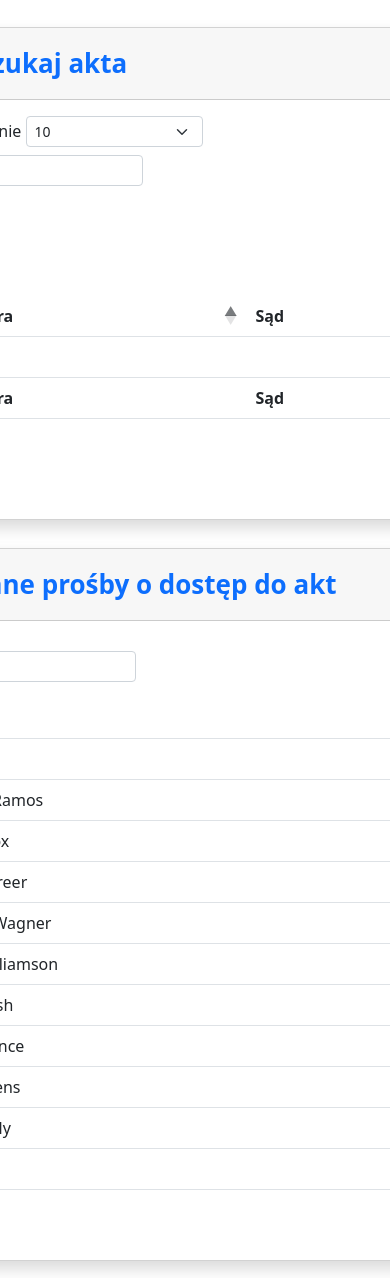
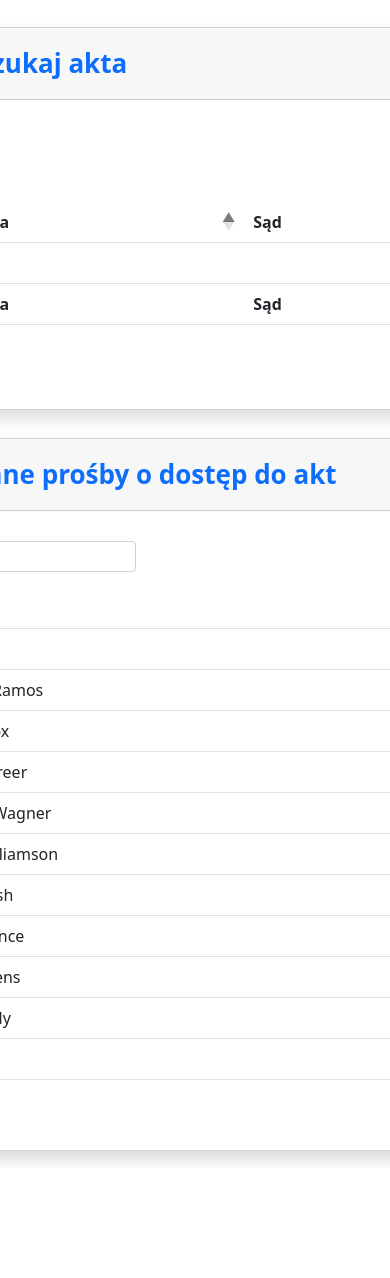
Before and after one commit to adpaczek/inz-bds-system, a Django app: page /start_u/ in a window 390 px wide; the page is wider, and only the part inside the window is pictured. Shown: the part 56-1334 px from the top of that part. After the commit the page ends 1218 px from the top of that part, so only its background shows below. Run offline with Django 4.2, Linux system fonts and the light colour scheme; the visitor is signed in with stand-in values (Sample User, id 1); parts of the project's set-up code (start-up, migrations or seed data) failed here and were passed over; some libraries are stand-ins or nearby versions.

Commit message:
Update start_u.html

```diff
--- a/users/templates/users/start_u.html
+++ b/users/templates/users/start_u.html
@@ -108,20 +108,7 @@
                                     <div class="card-header py-3">
                                         <p class="text-primary m-0 fw-bold" style="font-size: 26px;">Przeszukaj akta</p>
                                     </div>
-                                    <div class="card-body">
-                                        <div class="row">
-                                            <div class="col-md-6 text-nowrap">
-                                                <div id="dataTable_length" class="dataTables_length" aria-controls="dataTable"><label class="form-label">Wyświetlanie&nbsp;<select class="d-inline-block form-select form-select-sm">
-                                                            <option value="10" selected="">10</option>
-                                                            <option value="25">25</option>
-                                                            <option value="50">50</option>
-                                                            <option value="100">100</option>
-                                                        </select>&nbsp;</label></div>
-                                            </div>
-                                            <div class="col-md-6">
-                                                <div class="text-md-end dataTables_filter" id="dataTable_filter"><label class="form-label"><input type="search" class="form-control form-control-sm" aria-controls="dataTable" placeholder="Szukaj..."></label></div>
-                                            </div>
-                                        </div>
+                                    <div class="container">
                                         <div class="table-responsive table mt-2" id="dataTable-1" role="grid" aria-describedby="dataTable_info">
                                             <table class="table my-0" id="dataTable">
                                                 <thead>
```
